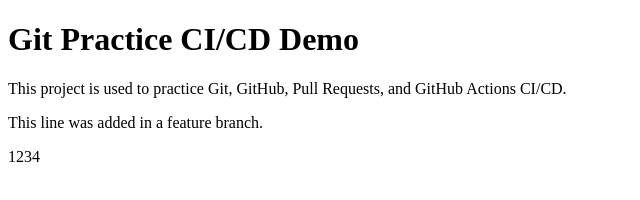
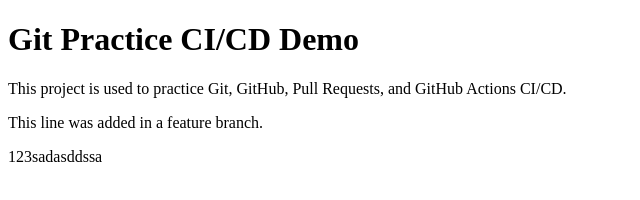
Before and after one commit to antibiotics505/git-practice-cicd-demo, a plain HTML site: page site/index.html in a window 1280 px wide. Shown: the full height of the page, 0-640 px from the left. Drawn offline with Linux system fonts and the light colour scheme.

Commit message:
demo: update homepage text

```diff
--- a/site/index.html
+++ b/site/index.html
@@ -8,6 +8,6 @@
   <h1>Git Practice CI/CD Demo</h1>
   <p>This project is used to practice Git, GitHub, Pull Requests, and GitHub Actions CI/CD.</p>
   <p>This line was added in a feature branch.</p>
-  <p>1234</p>
+  <p>123sadasddssa</p>
 </body>
 </html>
```
